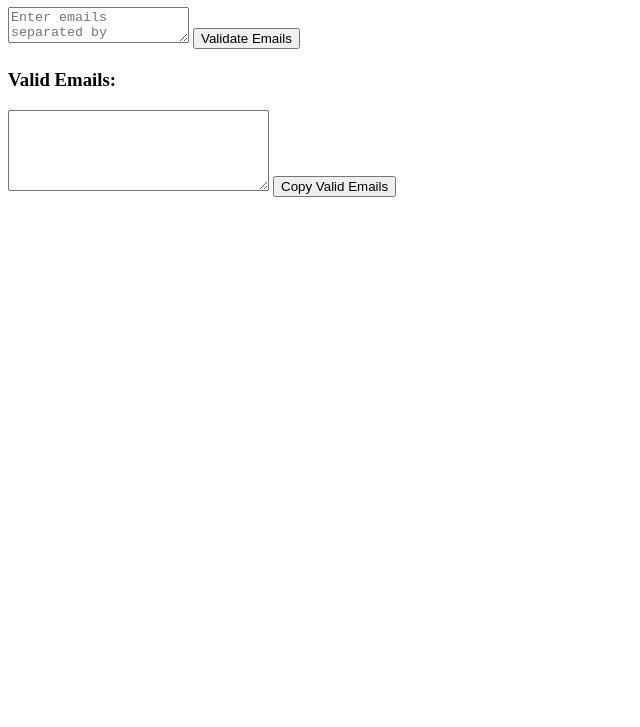
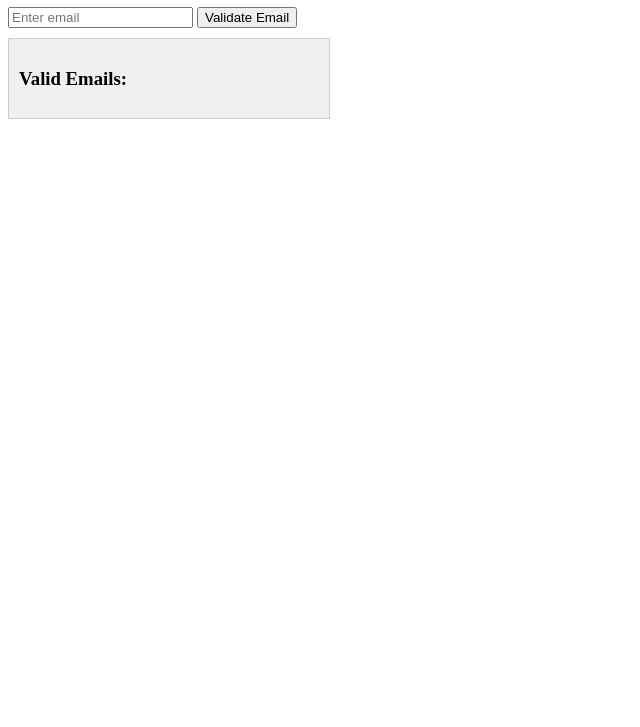
Before and after one commit to alpha33tt/eMAILverifierupdated, a website: page public/index.html in a window 1280 px wide. Shown: the part 73-800 px from the top of the page, without its empty margins (0-640 px from the left). Drawn offline with Linux system fonts and the light colour scheme.

Commit message:
Update index.html

```diff
--- a/public/index.html
+++ b/public/index.html
@@ -1,53 +1,56 @@
 <!DOCTYPE html>
 <html lang="en">
 <head>
-    <meta charset="UTF-8">
-    <meta name="viewport" content="width=device-width, initial-scale=1.0">
-    <title>Email Validation</title>
+  <meta charset="UTF-8">
+  <meta name="viewport" content="width=device-width, initial-scale=1.0">
+  <title>Email Validator</title>
+  <style>
+    .valid-emails-box {
+      margin-top: 10px;
+      padding: 10px;
+      border: 1px solid #ccc;
+      width: 300px;
+      max-height: 200px;
+      overflow-y: auto;
+      background-color: #f0f0f0;
+    }
+  </style>
 </head>
 <body>
-    <h1>Email Validation Tool</h1>
 
-    <textarea id="emailInput" placeholder="Enter emails separated by commas..."></textarea>
-    <button onclick="validateEmails()">Validate Emails</button>
+  <h1>Email Validator</h1>
 
-    <div id="validEmailsBox" style="margin-top: 20px;">
-        <h3>Valid Emails:</h3>
-        <textarea id="validEmails" readonly rows="5" cols="30"></textarea>
-        <button onclick="copyValidEmails()">Copy Valid Emails</button>
-    </div>
+  <input type="email" id="emailInput" placeholder="Enter email" required />
+  <button id="validateButton">Validate Email</button>
 
-    <script>
-        function validateEmails() {
-            const emailInput = document.getElementById("emailInput").value;
-            const emails = emailInput.split(',').map(email => email.trim());
+  <div class="valid-emails-box" id="validEmailsBox">
+    <h3>Valid Emails:</h3>
+    <ul id="validEmailsList"></ul>
+  </div>
 
-            fetch('/validate-emails', {
-                method: 'POST',
-                headers: {
-                    'Content-Type': 'application/json'
-                },
-                body: JSON.stringify({ emails: emails })
-            })
-            .then(response => response.json())
-            .then(data => {
-                const validEmails = data.validEmails;
-                displayValidEmails(validEmails);
-            })
-            .catch(error => console.error('Error:', error));
-        }
+  <script>
+    document.getElementById("validateButton").addEventListener("click", async () => {
+      const email = document.getElementById("emailInput").value;
+      const response = await fetch('/validate-email', {
+        method: 'POST',
+        headers: { 'Content-Type': 'application/json' },
+        body: JSON.stringify({ email })
+      });
+      const result = await response.json();
 
-        function displayValidEmails(validEmails) {
-            const validEmailsBox = document.getElementById("validEmails");
-            validEmailsBox.value = validEmails.join("\n");
-        }
+      if (result.valid) {
+        const validEmailList = document.getElementById("validEmailsList");
+        const newListItem = document.createElement("li");
+        newListItem.textContent = email;
+        validEmailList.appendChild(newListItem);
 
-        function copyValidEmails() {
-            const validEmailsBox = document.getElementById("validEmails");
-            validEmailsBox.select();
-            document.execCommand('copy');
-            alert("Valid emails copied to clipboard!");
-        }
-    </script>
+        // Clear the input field after successful validation
+        document.getElementById("emailInput").value = '';
+      } else {
+        alert(result.message);  // Display error message
+      }
+    });
+  </script>
+
 </body>
 </html>
```
